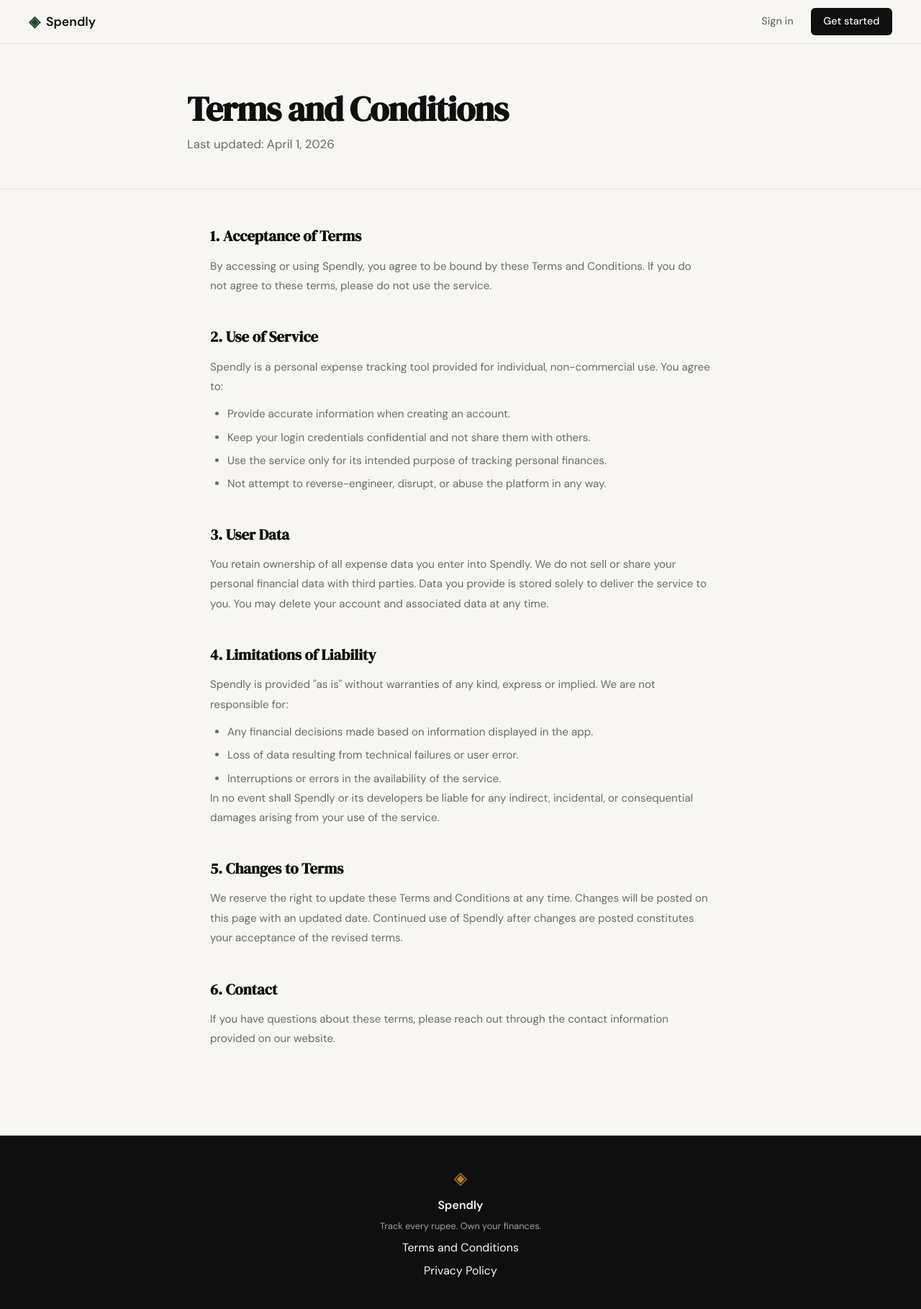
After one commit to kshtu94/spendly, a Flask app: page /terms in a window 1280 px wide. The commit adds this page. Shown: the whole page at 72% size. Run offline with Flask 3, Linux system fonts and the light colour scheme.

Commit message:
landing: add terms and conditions page and route

```diff
--- a/app.py
+++ b/app.py
@@ -26,6 +26,11 @@ def login():
 # Placeholder routes — students will implement these                  #
 # ------------------------------------------------------------------ #
 
+@app.route("/terms")
+def terms():
+    return render_template("terms.html")
+
+
 @app.route("/logout")
 def logout():
     return "Logout — coming in Step 3"
--- a/static/css/style.css
+++ b/static/css/style.css
@@ -507,6 +507,68 @@ a { color: inherit; text-decoration: none; }
     color: var(--ink-faint);
 }
 
+
+/* ------------------------------------------------------------------ */
+/* Legal pages (Terms, Privacy)                                        */
+/* ------------------------------------------------------------------ */
+
+.legal-hero {
+    padding: 4rem 2rem 3rem;
+    border-bottom: 1px solid var(--border);
+}
+
+.legal-hero-inner {
+    max-width: 760px;
+    margin: 0 auto;
+}
+
+.legal-hero-inner .hero-title {
+    font-size: clamp(2rem, 4vw, 3rem);
+    margin-bottom: 0.5rem;
+}
+
+.legal-hero-inner .hero-subtitle {
+    margin-bottom: 0;
+}
+
+.legal-body {
+    max-width: 760px;
+    margin: 0 auto;
+    padding: 3rem 2rem 5rem;
+}
+
+.legal-section {
+    margin-bottom: 2.5rem;
+}
+
+.legal-section h2 {
+    font-family: var(--font-display);
+    font-size: 1.3rem;
+    color: var(--ink);
+    margin-bottom: 0.75rem;
+}
+
+.legal-section p {
+    font-size: 0.95rem;
+    color: var(--ink-muted);
+    line-height: 1.8;
+    margin-bottom: 0.75rem;
+}
+
+.legal-section ul {
+    list-style: disc;
+    padding-left: 1.5rem;
+    display: flex;
+    flex-direction: column;
+    gap: 0.4rem;
+}
+
+.legal-section ul li {
+    font-size: 0.95rem;
+    color: var(--ink-muted);
+    line-height: 1.7;
+}
+
 /* ------------------------------------------------------------------ */
 /* Responsive                                                          */
 /* ------------------------------------------------------------------ */
--- a/templates/base.html
+++ b/templates/base.html
@@ -34,7 +34,7 @@
             <span class="brand-icon">◈</span>
             <span class="footer-name">Spendly</span>
             <p class="footer-copy">Track every rupee. Own your finances.</p>
-            <a href="#">Terms and Conditions</a>
+            <a href="/terms">Terms and Conditions</a>
             <a href="#">Privacy Policy</a>
         </div>
     </footer>
--- /dev/null
+++ b/templates/terms.html
@@ -0,0 +1,60 @@
+{% extends "base.html" %}
+
+{% block title %}Terms and Conditions — Spendly{% endblock %}
+
+{% block content %}
+
+<div class="legal-hero">
+    <div class="legal-hero-inner">
+        <h1 class="hero-title">Terms and Conditions</h1>
+        <p class="hero-subtitle">Last updated: April 1, 2026</p>
+    </div>
+</div>
+
+<div class="legal-body">
+
+    <div class="legal-section">
+        <h2>1. Acceptance of Terms</h2>
+        <p>By accessing or using Spendly, you agree to be bound by these Terms and Conditions. If you do not agree to these terms, please do not use the service.</p>
+    </div>
+
+    <div class="legal-section">
+        <h2>2. Use of Service</h2>
+        <p>Spendly is a personal expense tracking tool provided for individual, non-commercial use. You agree to:</p>
+        <ul>
+            <li>Provide accurate information when creating an account.</li>
+            <li>Keep your login credentials confidential and not share them with others.</li>
+            <li>Use the service only for its intended purpose of tracking personal finances.</li>
+            <li>Not attempt to reverse-engineer, disrupt, or abuse the platform in any way.</li>
+        </ul>
+    </div>
+
+    <div class="legal-section">
+        <h2>3. User Data</h2>
+        <p>You retain ownership of all expense data you enter into Spendly. We do not sell or share your personal financial data with third parties. Data you provide is stored solely to deliver the service to you. You may delete your account and associated data at any time.</p>
+    </div>
+
+    <div class="legal-section">
+        <h2>4. Limitations of Liability</h2>
+        <p>Spendly is provided "as is" without warranties of any kind, express or implied. We are not responsible for:</p>
+        <ul>
+            <li>Any financial decisions made based on information displayed in the app.</li>
+            <li>Loss of data resulting from technical failures or user error.</li>
+            <li>Interruptions or errors in the availability of the service.</li>
+        </ul>
+        <p>In no event shall Spendly or its developers be liable for any indirect, incidental, or consequential damages arising from your use of the service.</p>
+    </div>
+
+    <div class="legal-section">
+        <h2>5. Changes to Terms</h2>
+        <p>We reserve the right to update these Terms and Conditions at any time. Changes will be posted on this page with an updated date. Continued use of Spendly after changes are posted constitutes your acceptance of the revised terms.</p>
+    </div>
+
+    <div class="legal-section">
+        <h2>6. Contact</h2>
+        <p>If you have questions about these terms, please reach out through the contact information provided on our website.</p>
+    </div>
+
+</div>
+
+{% endblock %}
```
Also changed, not shown: file.txt (+71 -4 lines), .claude/settings.local.json (deleted).
